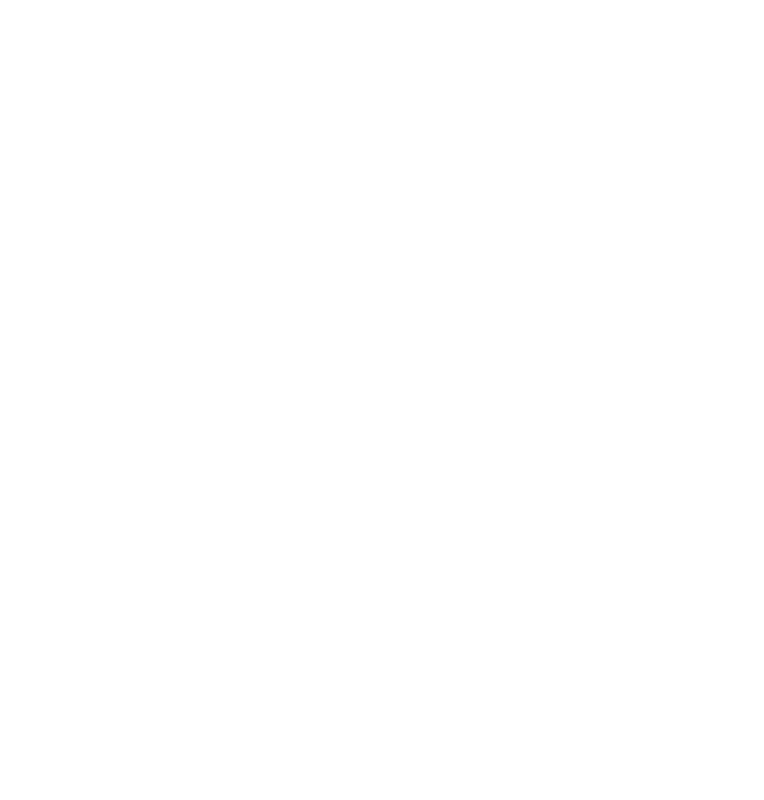
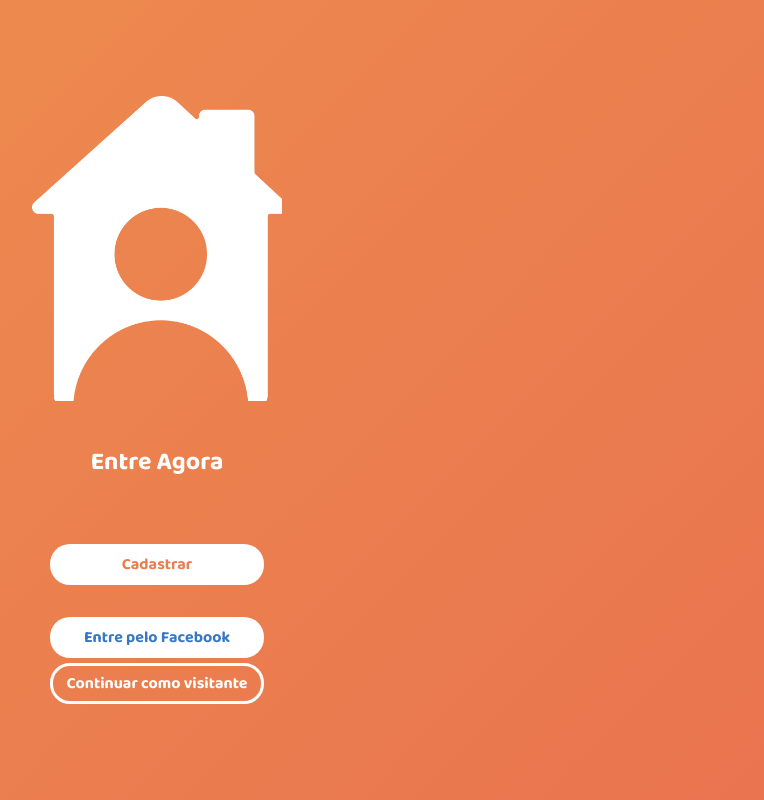
Before and after one commit to thiagovespa/ficoemcasa, a React (Create React App) app in the folder ficoemcasa-app/: page /login in a window 1280 px wide. Shown: the whole page, without its empty margins (483-1247 px from the left). Built offline with nearby package versions, Linux system fonts and the light colour scheme.

Commit message:
adds login page strucure

```diff
--- a/ficoemcasa-app/src/components/CategorySelection/index.js
+++ b/ficoemcasa-app/src/components/CategorySelection/index.js
@@ -14,7 +14,7 @@
       <List>
         <li>
           <CategoryLink
-            backgroundColor='#a4a4a4'
+            background='#a4a4a4'
           >
             <img src={categoryImg} title='Categoria' alt='Categoria' />
             <h3>Alimentação</h3>
@@ -22,7 +22,7 @@
         </li>
         <li>
           <CategoryLink
-            backgroundColor='#ad9153'
+            background='#ad9153'
           >
             <img src={categoryImg} title='Categoria' alt='Categoria' />
             <h3>Açougue</h3>
@@ -30,7 +30,7 @@
         </li>
         <li>
           <CategoryLink
-            backgroundColor='#6b9baf'
+            background='#6b9baf'
           >
             <img src={categoryImg} title='Categoria' alt='Categoria' />
             <h3>Remédios</h3>
@@ -38,7 +38,7 @@
         </li>
         <li>
           <CategoryLink
-            backgroundColor='#609f8e'
+            background='#609f8e'
           >
             <img src={categoryImg} title='Categoria' alt='Categoria' />
             <h3>Água e Gás</h3>
@@ -46,7 +46,7 @@
         </li>
         <li>
           <CategoryLink
-            backgroundColor='#ad767a'
+            background='#ad767a'
           >
             <img src={categoryImg} title='Categoria' alt='Categoria' />
             <h3>Bebidas</h3>
@@ -54,7 +54,7 @@
         </li>
         <li>
           <CategoryLink
-            backgroundColor='#81a16a'
+            background='#81a16a'
           >
             <img src={categoryImg} title='Categoria' alt='Categoria' />
             <h3>Horti-Fruti</h3>
--- a/ficoemcasa-app/src/components/CategorySelection/styles.js
+++ b/ficoemcasa-app/src/components/CategorySelection/styles.js
@@ -34,7 +34,7 @@
   justify-content: center;
   position: relative;
   padding: 3rem 1.5rem;
-  background-color: ${props => props.backgroundColor};
+  background-color: ${props => props.background};
   border-radius: 3rem;
 
   > img {
--- a/ficoemcasa-app/src/components/StoreBanner/index.js
+++ b/ficoemcasa-app/src/components/StoreBanner/index.js
@@ -11,7 +11,7 @@
       <ButtonLink>
         Cadastre sua loja
       </ButtonLink>
-      <img src={storeImg} title='Cadastre sua loja' />
+      <img src={storeImg} title='Cadastre sua loja' alt='Cadastre sua loja' />
     </Banner>
   )
 }
--- a/ficoemcasa-app/src/components/Styled/index.js
+++ b/ficoemcasa-app/src/components/Styled/index.js
@@ -3,12 +3,12 @@
 
 export const Button = styled.button`
   display: inline-block;
-  background-color: ${props => props.backgroundColor ? props.backgroundColor : '#F7B03D'};
-  padding: ${props => props.streched ? ' .8rem 5rem' : ' .8rem 1.3rem'};
+  background-color: ${props => props.background ? props.background : '#F7B03D'};
+  padding: ${props => props.streched ? '.8rem 5rem' : '.8rem 1.3rem'};
+  color: ${props => props.color ? props.color : '#fff'};
   border: none;
   border-radius: 2rem;
   font-family: 'Baloo 2', sans-serif;
-  color: #fff;
   font-size: 1.6rem;
   font-weight: bold;
   text-decoration: none;
@@ -17,14 +17,32 @@
 
 export const ButtonLink = styled(Link)`
   display: inline-block;
-  background-color: ${props => props.backgroundColor ? props.backgroundColor : '#F7B03D'};
-  padding: ${props => props.streched ? ' .8rem 5rem' : ' .8rem 1.3rem'};
+  background-color: ${props => props.background ? props.background : '#F7B03D'};
+  padding: ${props => props.streched ? '.8rem 5rem' : '.8rem 1.3rem'};
+  color: ${props => props.color ? props.color : '#fff'};
   border-radius: 2rem;
   font-family: 'Baloo 2', sans-serif;
-  color: #fff;
   font-size: 1.6rem;
   font-weight: bold;
   text-decoration: none;
+  text-align: center;
+  flex: 0 0 auto;
+`
+
+export const GhostButtonLink = styled(Link)`
+  display: inline-block;
+  background-color: transparent;
+  padding: ${props => props.streched ? 'calc(.8rem - 3px) 5rem' : 'calc(.8rem - 3px) 1.3rem'};
+  color: ${props => props.color ? props.color : '#EB7D50'};
+  border-color: ${props => props.border ? props.border : '#EB7D50'};
+  border-width: 3px;
+  border-style: solid;
+  border-radius: 2rem;
+  font-family: 'Baloo 2', sans-serif;
+  font-size: 1.6rem;
+  font-weight: bold;
+  text-decoration: none;
+  text-align: center;
   flex: 0 0 auto;
 `
 
@@ -32,10 +50,22 @@
   font-family: 'Baloo 2', sans-serif;
   font-size: 1.8rem;
   line-height: 35px;
-  color: #8B867E;
+  color: ${props => props.color ? props.color : '#8B867E'};
   text-align: center;
   margin: 0 auto;
 `
+
+export const SecondaryTitle = styled.h2`
+  font-family: 'Baloo 2', sans-serif;
+  font-size: 2.5rem;
+  line-height: 3rem;
+  color: ${props => props.color ? props.color : '#FF9962'};
+  width: 60%;
+  max-width: 19rem;
+  text-align: center;
+  margin-bottom: 2rem;
+`
+
 export const DisableScroll = createGlobalStyle`
   body {
     height: 100vh;
--- /dev/null
+++ b/ficoemcasa-app/src/pages/Example/index.js
@@ -0,0 +1,31 @@
+import React from 'react'
+import { Link } from 'react-router-dom'
+import styled from 'styled-components'
+
+const ExampleComp = styled.h2`
+  color: red;
+`
+
+const Navigator = styled(Link)`
+  display: block;
+  font-size: 2rem;
+  text-decoration: none;
+  padding: 2rem;
+  text-align: center;
+  margin-top: 1rem;
+  background-color: gray;
+`
+
+const Example = () => {
+  return (
+    <>
+      <h1>Inicio</h1>
+      <ExampleComp>Eu sou um exemplo de componente</ExampleComp>
+      <Navigator to='/categorias'>Categorias</Navigator>
+      <Navigator to='/bem-vindo'>Onboarding</Navigator>
+      <Navigator to='/login'>Login</Navigator>
+    </>
+  )
+}
+
+export default Example
--- a/ficoemcasa-app/src/pages/Login/index.js
+++ b/ficoemcasa-app/src/pages/Login/index.js
@@ -1,29 +1,71 @@
 import React from 'react'
-import { Link } from 'react-router-dom'
 import styled from 'styled-components'
 
-const Example = styled.h2`
-  color: red;
+import { Button, ButtonLink, GhostButtonLink, SecondaryTitle } from '../../components/Styled'
+
+import logoImg from '../../assets/fico-em-casa-logo-branco.svg'
+
+const Background = styled.div`
+  display: flex;
+  flex-direction: column;
+  align-items: center;
+  justify-content: space-evenly;
+  height: 100vh;
+  width: 100vw;
+
+  background: rgb(247,176,61);
+  background: linear-gradient(
+    135deg, #ee904f 0%,
+    #e9734f 100%
+  );
 `
 
-const Navigator = styled(Link)`
+const Logo = styled.img`
   display: block;
-  font-size: 2rem;
-  text-decoration: none;
-  padding: 2rem;
-  text-align: center;
-  margin-top: 3rem;
-  background-color: gray;
+  width: 35%;
+  max-width: 25rem;
+  margin-top: 5rem;
+`
+
+const ButtonContainer = styled.div`
+  display: flex;
+  flex-direction: column;
+  height: 16rem;
+  justify-content: space-between;
+  margin-bottom: 5rem;
 `
 
 const Login = () => {
   return (
-    <>
-      <h1>Inicio</h1>
-      <Example>Eu sou um exemplo de componente</Example>
-      <Navigator to='/categorias'>Categorias</Navigator>
-      <Navigator to='/bem-vindo'>Onboarding</Navigator>
-    </>
+    <Background>
+      <Logo src={logoImg} alt='Fico em Casa' title='Fico em Casa' />
+      <SecondaryTitle color='#fff'>
+        Entre Agora
+      </SecondaryTitle>
+      <ButtonContainer>
+        <ButtonLink
+          to='/'
+          background='#fff'
+          color='#EB7D50'
+        >
+          Cadastrar
+        </ButtonLink>
+        <br />
+        <Button
+          background='#fff'
+          color='#3A79C2'
+        >
+          Entre pelo Facebook
+        </Button>
+        <GhostButtonLink
+          to='/'
+          color='#fff'
+          border='#fff'
+        >
+          Continuar como visitante
+        </GhostButtonLink>
+      </ButtonContainer>
+    </Background>
   )
 }
 
--- a/ficoemcasa-app/src/pages/OnBoarding/index.js
+++ b/ficoemcasa-app/src/pages/OnBoarding/index.js
@@ -1,16 +1,21 @@
 import React, { useState } from 'react'
 
-import { Button, DisableScroll, ButtonLink } from '../../components/Styled'
+import {
+  Button,
+  DisableScroll,
+  ButtonLink,
+  SecondaryTitle
+} from '../../components/Styled'
+
 import {
   StepperContainer,
   StepBlock,
   Logo,
   Illustration,
-  Title,
   Text
 } from './styles'
 
-import logo from '../../assets/fico-em-casa-logo-laranja.svg'
+import logo from '../../assets/fico-em-casa-logo-laranja.png'
 import highFive from '../../assets/onboarding-high-five.png'
 import relax from '../../assets/onboarding-relax.png'
 
@@ -22,12 +27,12 @@
 
       <StepBlock active={activeStep === 1}>
         <Logo src={logo} />
-        <Title>
+        <SecondaryTitle>
           Bem vindo ao Fique em Casa
-        </Title>
+        </SecondaryTitle>
         <br />
         <Button
-          backgroundColor='#78DB56'
+          background='#78DB56'
           streched
           onClick={() => setActiveStep(2)}
         >
@@ -37,16 +42,16 @@
 
       <StepBlock active={activeStep === 2}>
         <Illustration src={highFive} />
-        <Title>
+        <SecondaryTitle>
           Objetivo
-        </Title>
+        </SecondaryTitle>
         <Text>
           Esse aplicativo é gratuito com a finalidade de  você conseguir
           fazer suas compras sem sair de casa, e ajudar o comércio da sua cidade.
         </Text>
         <br />
         <Button
-          backgroundColor='#78DB56'
+          background='#78DB56'
           streched
           onClick={() => setActiveStep(3)}
         >
@@ -56,15 +61,15 @@
 
       <StepBlock active={activeStep === 3}>
         <Illustration src={relax} />
-        <Title>
+        <SecondaryTitle>
           Como usar
-        </Title>
+        </SecondaryTitle>
         <Text>
           Escolha o produto que você quer comprar e feche sua compra diretamente com o vendedor pelo whatsapp.
         </Text>
         <br />
         <ButtonLink
-          backgroundColor='#78DB56'
+          background='#78DB56'
           streched
           to='/'
         >
--- a/ficoemcasa-app/src/pages/OnBoarding/styles.js
+++ b/ficoemcasa-app/src/pages/OnBoarding/styles.js
@@ -43,17 +43,6 @@
 margin-bottom: 1rem;
 `
 
-export const Title = styled.h2`
-font-family: 'Baloo 2', sans-serif;
-font-size: 2.5rem;
-line-height: 3rem;
-color: #FF9962;
-width: 60%;
-max-width: 19rem;
-text-align: center;
-margin-bottom: 2rem;
-`
-
 export const Text = styled.p`
 font-size: 1.6rem;
 line-height: 2.5rem;
--- a/ficoemcasa-app/src/routes.js
+++ b/ficoemcasa-app/src/routes.js
@@ -1,6 +1,7 @@
 import React from 'react'
 import { BrowserRouter, Route, Switch } from 'react-router-dom'
 
+import Example from './pages/Example'
 import Categories from './pages/Categories'
 import Login from './pages/Login'
 import OnBoarding from './pages/OnBoarding'
@@ -9,9 +10,10 @@
   return (
     <BrowserRouter>
       <Switch>
-        <Route path='/' exact component={Login} />
+        <Route path='/' exact component={Example} />
         <Route path='/bem-vindo' exact component={OnBoarding} />
         <Route path='/categorias' exact component={Categories} />
+        <Route path='/login' exact component={Login} />
       </Switch>
     </BrowserRouter>
   )
```
Also changed, not shown: ficoemcasa-app/src/assets/fico-em-casa-logo-laranja.png (added), ficoemcasa-app/src/assets/fico-em-casa-logo-laranja.svg.
